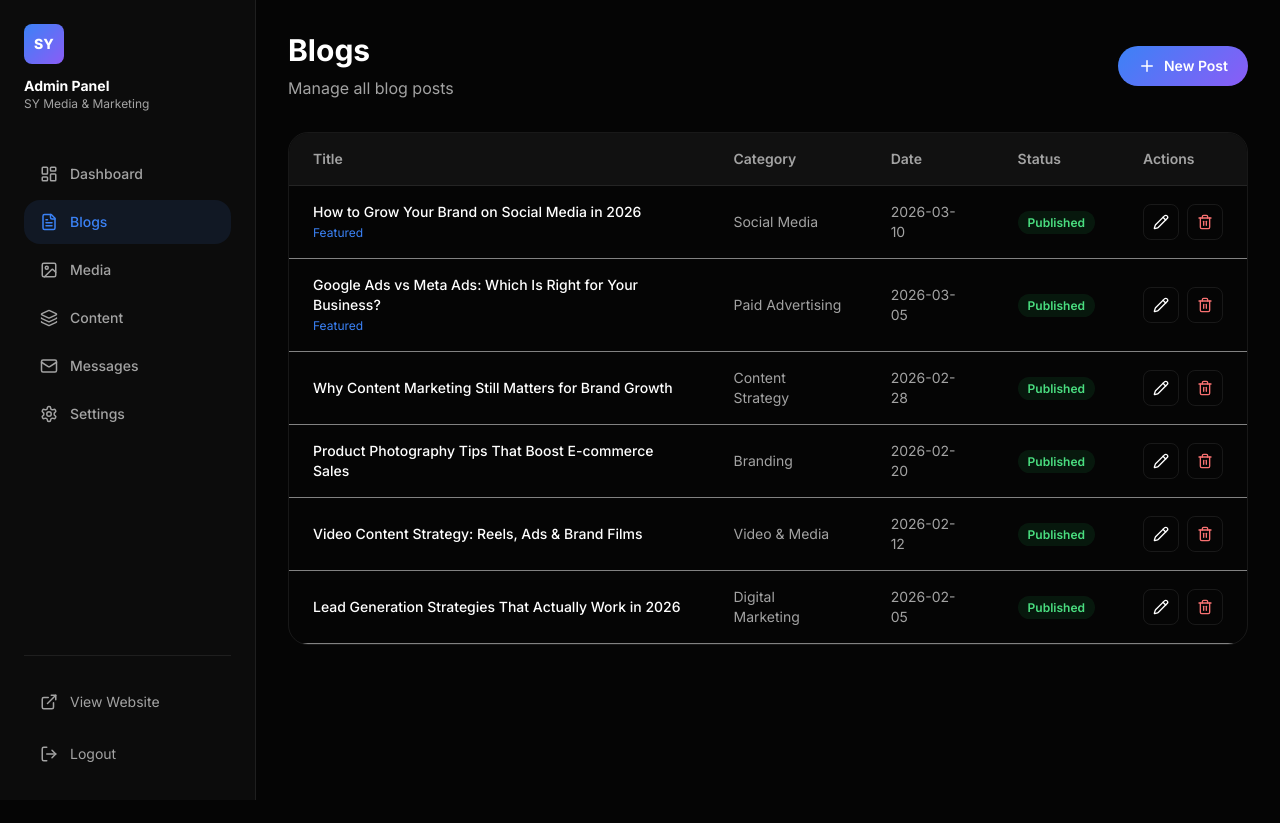
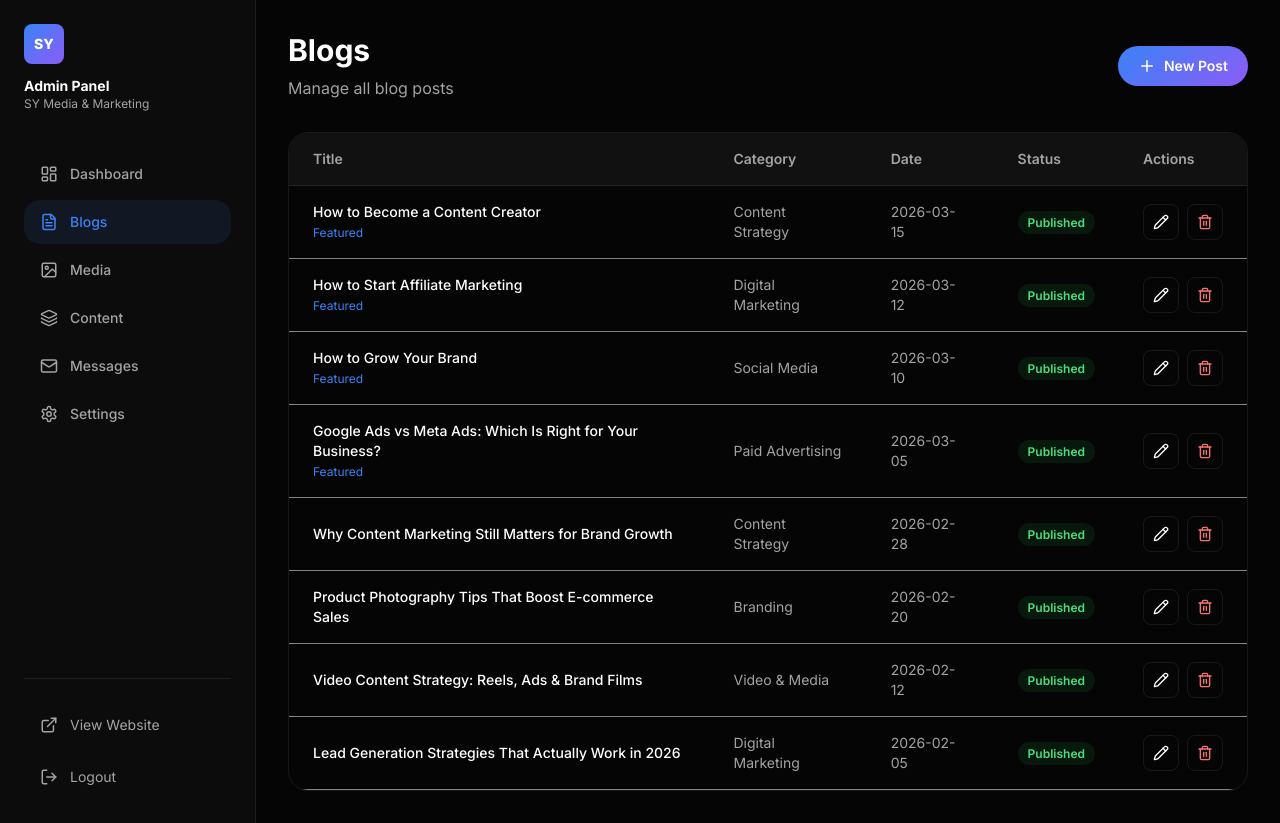
Before and after one commit to AKking5120/shootingweb, a Next.js app: page /admin/blogs in a window 1280 px wide. Before the commit the page ends 800 px from the top, so only its background shows below. Built offline with nearby package versions, Linux system fonts and the light colour scheme; no server answers.

Commit message:
Update site with SY Media client details, logo, and blog content.
Fill contact info, address, tagline, and company logo from the onboarding form, and add the three requested blog articles.

```diff
--- a/data/content/blogs.json
+++ b/data/content/blogs.json
@@ -1,7 +1,7 @@
 [
   {
-    "slug": "how-to-grow-your-brand-on-social-media",
-    "title": "How to Grow Your Brand on Social Media in 2026",
+    "slug": "how-to-grow-your-brand",
+    "title": "How to Grow Your Brand",
     "excerpt": "A practical guide to building visibility, engagement, and trust on Instagram, Facebook, and beyond — without wasting budget on random posts.",
     "category": "Social Media",
     "author": "SY Media Team",
@@ -47,6 +47,92 @@
       {
         "type": "paragraph",
         "content": "The brands that win on social media treat it as a growth channel, not a bulletin board. With the right mix of strategy, creative, and consistency, your audience becomes an asset that compounds over time."
+      }
+    ]
+  },
+  {
+    "slug": "how-to-become-a-content-creator",
+    "title": "How to Become a Content Creator",
+    "excerpt": "Want to build a personal brand or start creating for clients? Here is a practical roadmap from zero to your first consistent content system.",
+    "category": "Content Strategy",
+    "author": "SY Media Team",
+    "date": "2026-03-15",
+    "readTime": "7 min read",
+    "image": "https://images.unsplash.com/photo-1498050108023-c5249f4df085?w=1200&q=80",
+    "featured": true,
+    "tags": ["content creator", "personal brand", "social media"],
+    "content": [
+      {
+        "type": "paragraph",
+        "content": "Content creation is one of the fastest ways to build visibility, trust, and income online. But most beginners struggle because they post without a niche, a format, or a repeatable workflow."
+      },
+      {
+        "type": "heading",
+        "content": "Pick a niche you can stay consistent in"
+      },
+      {
+        "type": "paragraph",
+        "content": "Choose a topic where you can teach, entertain, or inspire repeatedly — marketing tips, fitness, finance, fashion, or local business growth. Consistency beats perfection when you are starting out."
+      },
+      {
+        "type": "heading",
+        "content": "Build a simple content system"
+      },
+      {
+        "type": "list",
+        "content": [
+          "Plan 3–5 content pillars for your feed",
+          "Batch-write hooks and captions for the week",
+          "Film short-form videos in one session",
+          "Review analytics and double down on what performs"
+        ]
+      },
+      {
+        "type": "paragraph",
+        "content": "Great creators are not lucky — they are systematic. Start small, publish often, and refine your voice as you grow."
+      }
+    ]
+  },
+  {
+    "slug": "how-to-start-affiliate-marketing",
+    "title": "How to Start Affiliate Marketing",
+    "excerpt": "Learn how to choose the right products, build trust with your audience, and earn commissions without spammy promotions.",
+    "category": "Digital Marketing",
+    "author": "SY Media Team",
+    "date": "2026-03-12",
+    "readTime": "8 min read",
+    "image": "https://images.unsplash.com/photo-1460925895917-afdab827c52f?w=1200&q=80",
+    "featured": true,
+    "tags": ["affiliate marketing", "performance marketing", "monetization"],
+    "content": [
+      {
+        "type": "paragraph",
+        "content": "Affiliate marketing lets you earn by recommending products and services you genuinely believe in. The key is trust — audiences can tell when recommendations are authentic versus purely transactional."
+      },
+      {
+        "type": "heading",
+        "content": "Choose offers that match your audience"
+      },
+      {
+        "type": "paragraph",
+        "content": "Start with products your followers already need: tools, courses, software, or services related to your niche. Higher relevance means better click-through and conversion rates."
+      },
+      {
+        "type": "heading",
+        "content": "Create content that educates first"
+      },
+      {
+        "type": "list",
+        "content": [
+          "Share tutorials, comparisons, and honest reviews",
+          "Use clear disclosures and transparent affiliate links",
+          "Track clicks, conversions, and earnings per platform",
+          "Optimize top-performing content with retargeting or email follow-up"
+        ]
+      },
+      {
+        "type": "paragraph",
+        "content": "Affiliate marketing works best as part of a broader content strategy. Build value, recommend thoughtfully, and scale what converts."
       }
     ]
   },
--- a/data/content/settings.json
+++ b/data/content/settings.json
@@ -1,8 +1,8 @@
 {
   "name": "SY Media & Marketing",
-  "email": "hello@symediaandmarketing.com",
-  "phone": "+91 XXXXX XXXXX",
-  "tagline": "Create. Market. Grow.",
+  "email": "symediaandmarketing@gmail.com",
+  "phone": "",
+  "tagline": "create.Market.Grow",
   "positioning": "Digital Marketing • Media • Creative",
   "description": "SY Media & Marketing helps brands grow through digital marketing, social media, content creation, performance marketing, photography and creative storytelling.",
   "instagram": "https://www.instagram.com/symediamarketing",
--- a/src/components/sections/Footer.tsx
+++ b/src/components/sections/Footer.tsx
@@ -17,6 +17,16 @@ export function Footer() {
           <div className="text-center md:text-left">
             <Logo />
             <p className="mt-3 text-sm text-muted">{siteConfig.positioning}</p>
+            <p className="mt-2 text-sm text-muted">{siteConfig.tagline}</p>
+            {siteConfig.address && (
+              <p className="mt-2 max-w-xs text-sm text-muted">{siteConfig.address}</p>
+            )}
+            <a
+              href={`mailto:${siteConfig.email}`}
+              className="mt-2 inline-block text-sm text-muted transition-colors hover:text-white"
+            >
+              {siteConfig.email}
+            </a>
           </div>
 
           <nav
--- a/src/data/blogs.ts
+++ b/src/data/blogs.ts
@@ -29,8 +29,8 @@ export const blogCategories = [
 
 export const blogPosts: BlogPost[] = [
   {
-    slug: "how-to-grow-your-brand-on-social-media",
-    title: "How to Grow Your Brand on Social Media in 2026",
+    slug: "how-to-grow-your-brand",
+    title: "How to Grow Your Brand",
     excerpt:
       "A practical guide to building visibility, engagement, and trust on Instagram, Facebook, and beyond — without wasting budget on random posts.",
     category: "Social Media",
@@ -78,6 +78,102 @@ export const blogPosts: BlogPost[] = [
         type: "paragraph",
         content:
           "The brands that win on social media treat it as a growth channel, not a bulletin board. With the right mix of strategy, creative, and consistency, your audience becomes an asset that compounds over time.",
+      },
+    ],
+  },
+  {
+    slug: "how-to-become-a-content-creator",
+    title: "How to Become a Content Creator",
+    excerpt:
+      "Want to build a personal brand or start creating for clients? Here is a practical roadmap from zero to your first consistent content system.",
+    category: "Content Strategy",
+    author: "SY Media Team",
+    date: "2026-03-15",
+    readTime: "7 min read",
+    image:
+      "https://images.unsplash.com/photo-1498050108023-c5249f4df085?w=1200&q=80",
+    featured: true,
+    tags: ["content creator", "personal brand", "social media"],
+    content: [
+      {
+        type: "paragraph",
+        content:
+          "Content creation is one of the fastest ways to build visibility, trust, and income online. But most beginners struggle because they post without a niche, a format, or a repeatable workflow.",
+      },
+      {
+        type: "heading",
+        content: "Pick a niche you can stay consistent in",
+      },
+      {
+        type: "paragraph",
+        content:
+          "Choose a topic where you can teach, entertain, or inspire repeatedly — marketing tips, fitness, finance, fashion, or local business growth. Consistency beats perfection when you are starting out.",
+      },
+      {
+        type: "heading",
+        content: "Build a simple content system",
+      },
+      {
+        type: "list",
+        content: [
+          "Plan 3–5 content pillars for your feed",
+          "Batch-write hooks and captions for the week",
+          "Film short-form videos in one session",
+          "Review analytics and double down on what performs",
+        ],
+      },
+      {
+        type: "paragraph",
+        content:
+          "Great creators are not lucky — they are systematic. Start small, publish often, and refine your voice as you grow.",
+      },
+    ],
+  },
+  {
+    slug: "how-to-start-affiliate-marketing",
+    title: "How to Start Affiliate Marketing",
+    excerpt:
+      "Learn how to choose the right products, build trust with your audience, and earn commissions without spammy promotions.",
+    category: "Digital Marketing",
+    author: "SY Media Team",
+    date: "2026-03-12",
+    readTime: "8 min read",
+    image:
+      "https://images.unsplash.com/photo-1460925895917-afdab827c52f?w=1200&q=80",
+    featured: true,
+    tags: ["affiliate marketing", "performance marketing", "monetization"],
+    content: [
+      {
+        type: "paragraph",
+        content:
+          "Affiliate marketing lets you earn by recommending products and services you genuinely believe in. The key is trust — audiences can tell when recommendations are authentic versus purely transactional.",
+      },
+      {
+        type: "heading",
+        content: "Choose offers that match your audience",
+      },
+      {
+        type: "paragraph",
+        content:
+          "Start with products your followers already need: tools, courses, software, or services related to your niche. Higher relevance means better click-through and conversion rates.",
+      },
+      {
+        type: "heading",
+        content: "Create content that educates first",
+      },
+      {
+        type: "list",
+        content: [
+          "Share tutorials, comparisons, and honest reviews",
+          "Use clear disclosures and transparent affiliate links",
+          "Track clicks, conversions, and earnings per platform",
+          "Optimize top-performing content with retargeting or email follow-up",
+        ],
+      },
+      {
+        type: "paragraph",
+        content:
+          "Affiliate marketing works best as part of a broader content strategy. Build value, recommend thoughtfully, and scale what converts.",
       },
     ],
   },
--- a/src/data/content-defaults.ts
+++ b/src/data/content-defaults.ts
@@ -32,6 +32,12 @@ export const defaultFaqItems: FaqItem[] = [
     answer:
       "Absolutely. Our team handles reels, ad creatives, product shoots, brand films, and full video production — everything your brand needs to stand out online.",
   },
+  {
+    id: "faq-6",
+    question: "Where is SY Media & Marketing located?",
+    answer:
+      "We are based at Alt-F Noida -62, near LIC Office, UP. We work with clients across India and offer online consultations for brands everywhere.",
+  },
 ];
 
 export const defaultProcessSteps: ProcessStep[] = processSteps.map((step) => ({
```
Also changed, not shown: src/components/sections/Contact.tsx (+10 -1 lines), src/components/ui/Logo.tsx (+13 -1 lines), src/data/site.ts (+11 -4 lines), public/images/general/logo.jpg (added), public/logo.jpg (added).
